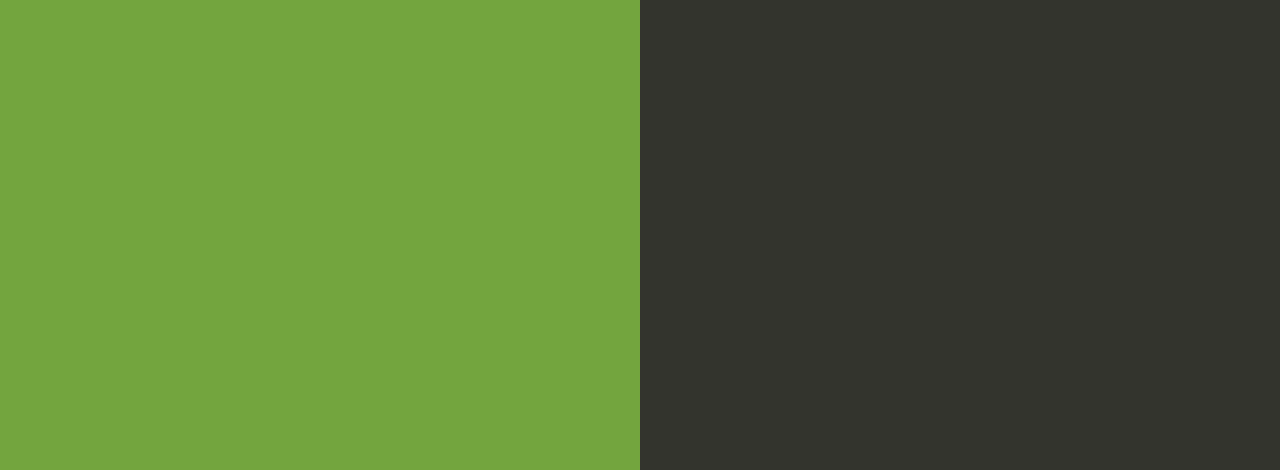
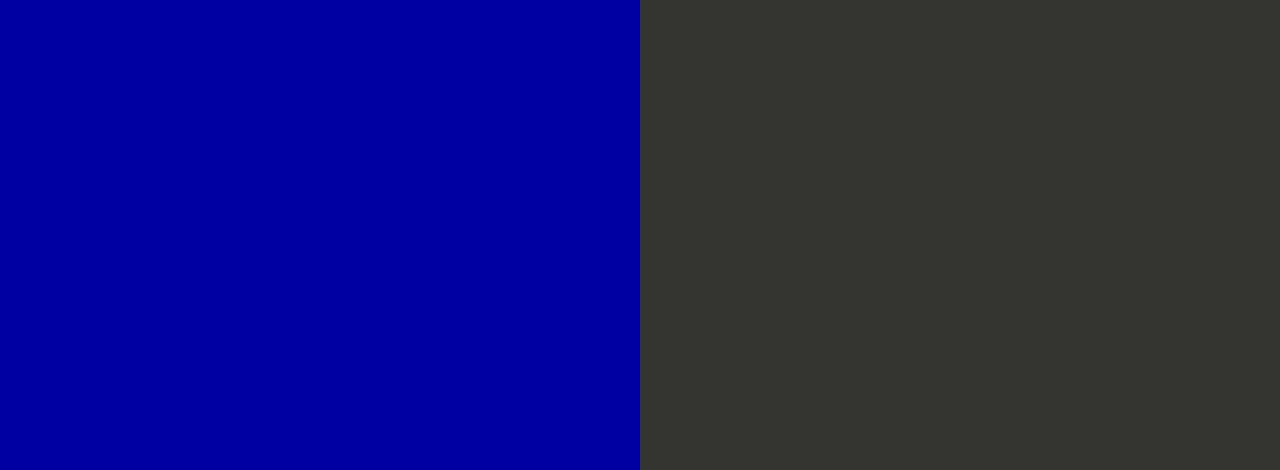
Before and after one commit to mi717813/asn-lab-aws-ci-cd, a website: page index.html in a window 1280 px wide. Shown: the part 330-800 px from the top of the page. Drawn offline with Linux system fonts and the light colour scheme.

Commit message:
Update index.html

```diff
--- a/index.html
+++ b/index.html
@@ -35,7 +35,7 @@
 
         text-align: right;
         padding-top: 11em;
-        background-color: #73A53E;
+        background-color: #0000A0;
 
       }
       .textColumn p {
```
